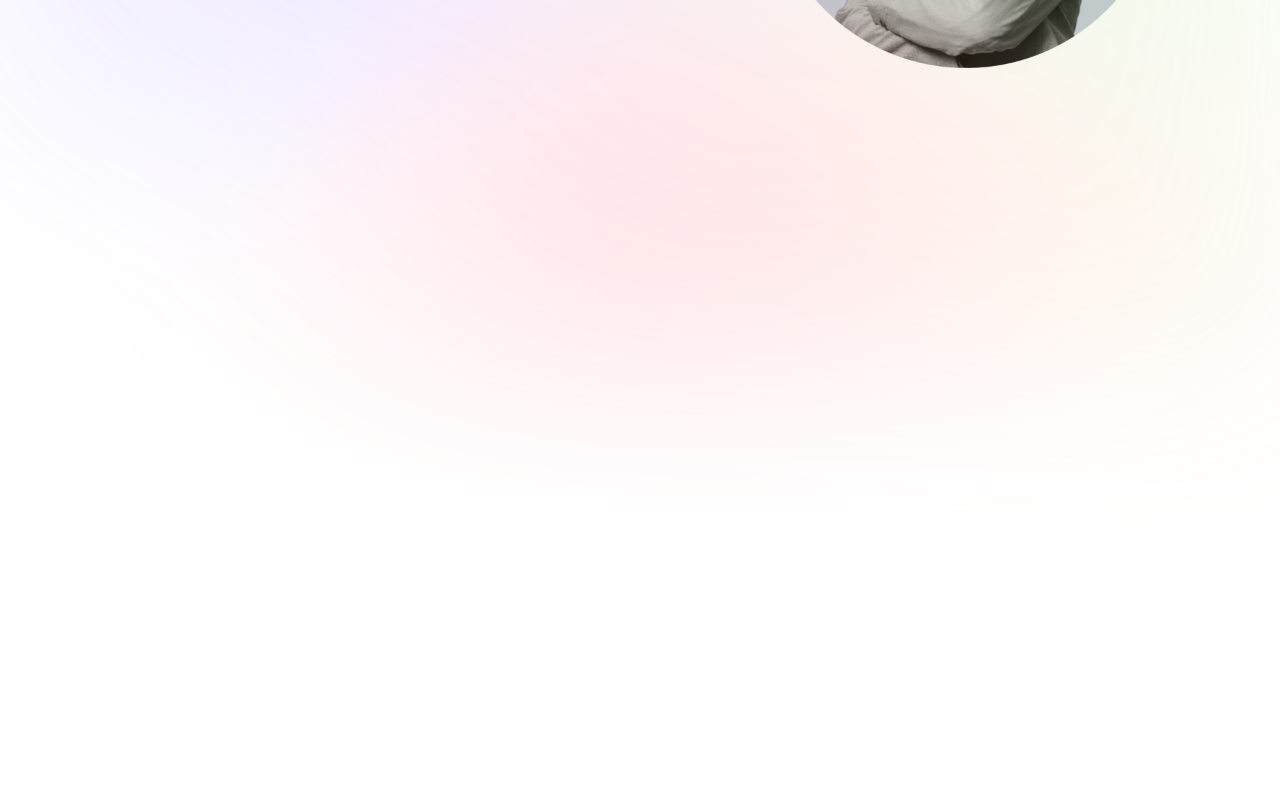
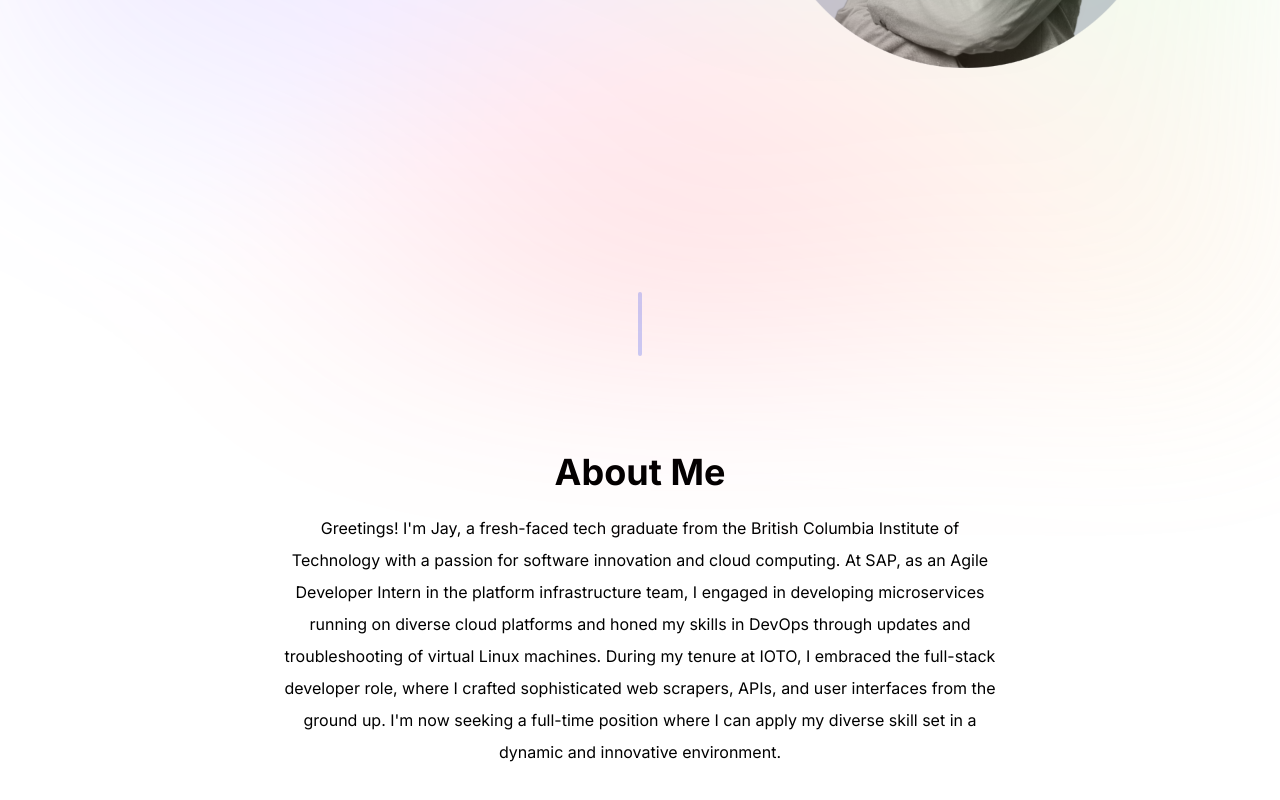
Before and after one commit to jayjang0209/porfolio-website, a Next.js app: page / in a window 1280 px wide. Shown: the part 520-1320 px from the top of the page. Before the commit the page ends 800 px from the top, so only its background shows below. Built offline with nearby package versions, Linux system fonts and the light colour scheme.

Commit message:
implement about section

```diff
--- a/app/page.tsx
+++ b/app/page.tsx
@@ -1,10 +1,14 @@
 import Image from 'next/image'
 import Hero from '@/components/hero'
+import SectionDivider from '@/components/section-divider'
+import About from '@/components/about'
 
 export default function Home() {
   return (
     <main className="flex flex-col items-center px-4">
       <Hero />
+      <SectionDivider />
+      <About />
     </main>
   )
 }
--- /dev/null
+++ b/components/about.tsx
@@ -0,0 +1,24 @@
+import React, { useState } from "react";
+
+export default function About() {
+  return (
+    <section
+      className="mb-28 max-w-[45rem] text-center leading-8 sm:mb-40 scroll-mt-28"
+      id="about"
+    >
+      <h1 className="text-4xl font-bold mb-5">About Me</h1>
+      <p className="mb-3">
+        Greetings! I'm Jay, a fresh-faced tech graduate from the British Columbia Institute
+        of Technology with a passion for software innovation and cloud
+        computing. At SAP, as an Agile Developer Intern in the platform
+        infrastructure team, I engaged in developing microservices running on
+        diverse cloud platforms and honed my skills in DevOps through updates
+        and troubleshooting of virtual Linux machines. During my tenure at IOTO,
+        I embraced the full-stack developer role, where I crafted sophisticated
+        web scrapers, APIs, and user interfaces from the ground up. I'm now
+        seeking a full-time position where I can apply my diverse skill set in a
+        dynamic and innovative environment.
+      </p>
+    </section>
+  );
+}
```
